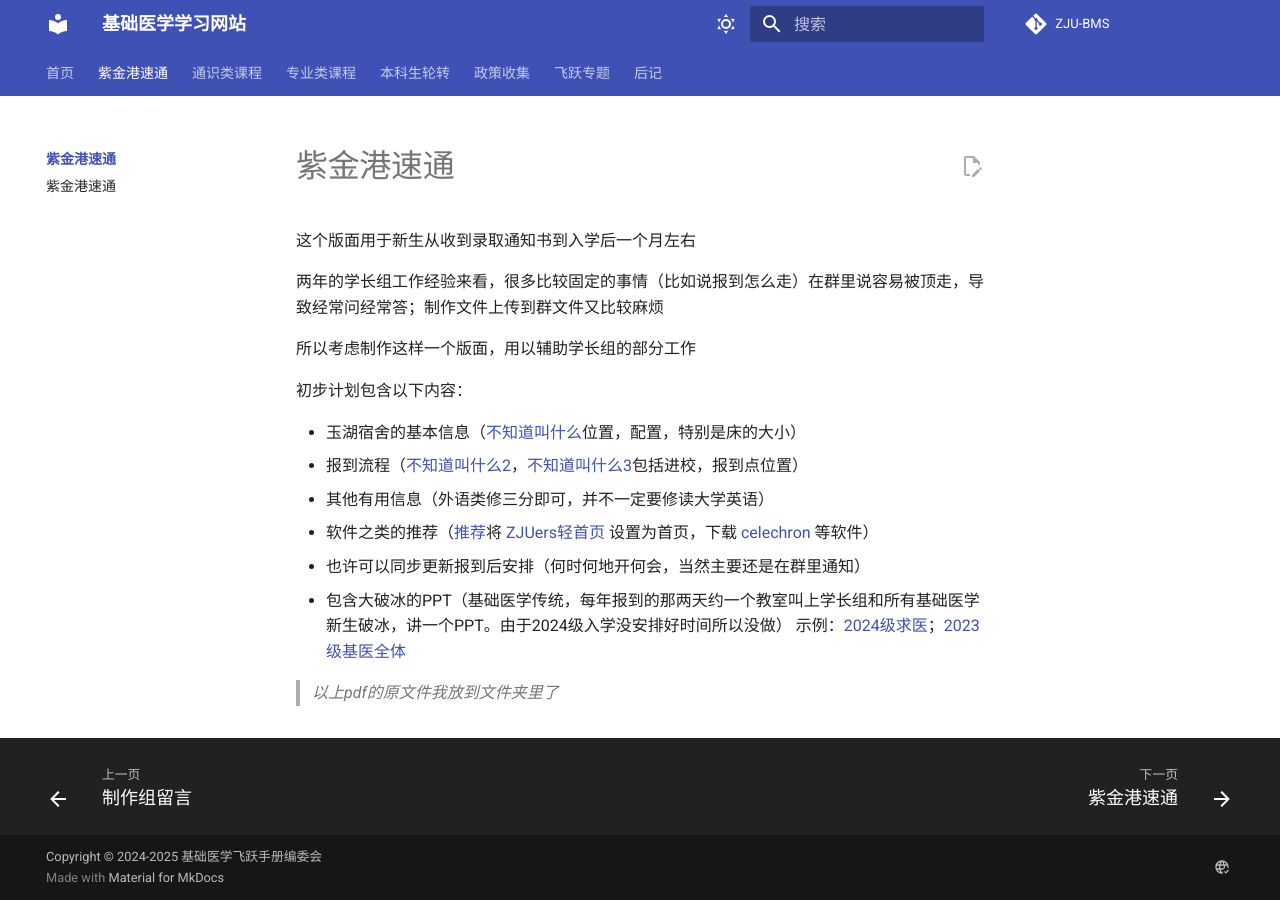
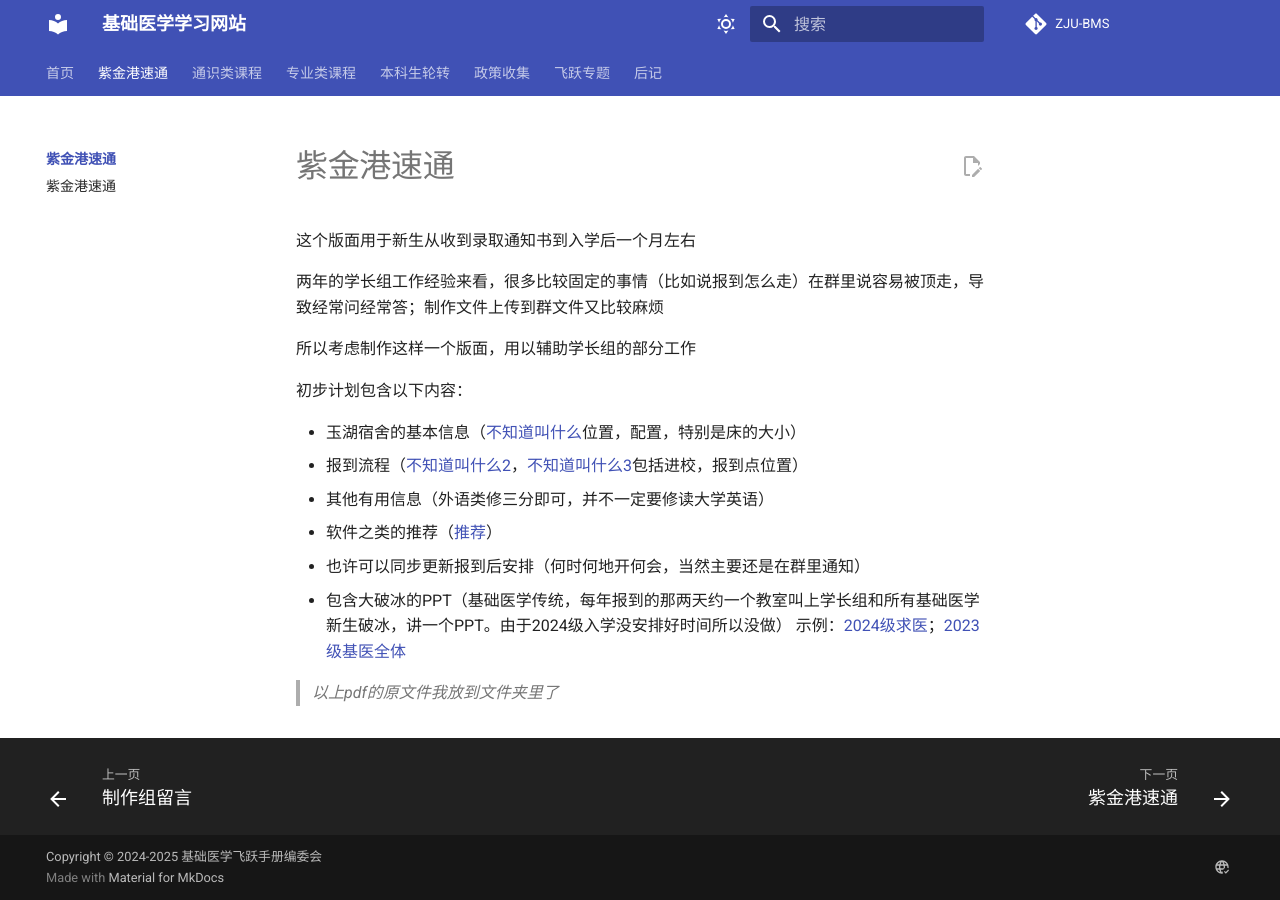
Before and after one commit to GuChL9/site-test, an MkDocs documentation site: the page built from docs/freshman/index.md, in a window 1280 px wide. Built offline with MkDocs 1.6.1 and Material for MkDocs 9.7.7, drawn with Linux system fonts in a browser that asks for light colours; comment, search, counter and statistics services are not loaded.

Commit message:
Update index.md

```diff
--- a/docs/freshman/index.md
+++ b/docs/freshman/index.md
@@ -11,7 +11,7 @@
 - 玉湖宿舍的基本信息（[不知道叫什么](路线图.pdf)位置，配置，特别是床的大小）
 - 报到流程（[不知道叫什么2](一些问题和解答.pdf)，[不知道叫什么3](报到.pdf)包括进校，报到点位置）
 - 其他有用信息（外语类修三分即可，并不一定要修读大学英语）
-- 软件之类的推荐（[推荐](好用的东西.pdf)将 [ZJUers轻首页](https://zjuers.com) 设置为首页，下载 [celechron](https://www.cc98.org/topic/5807824) 等软件）
+- 软件之类的推荐（[推荐](好用的东西.pdf)）
 - 也许可以同步更新报到后安排（何时何地开何会，当然主要还是在群里通知）
 - 包含大破冰的PPT（基础医学传统，每年报到的那两天约一个教室叫上学长组和所有基础医学新生破冰，讲一个PPT。由于2024级入学没安排好时间所以没做）
 示例：[2024级求医](2024紫金港速通计划（求医小朋友特供版）.pdf)；[2023级基医全体](2023紫金港速通计划.pdf)
```
